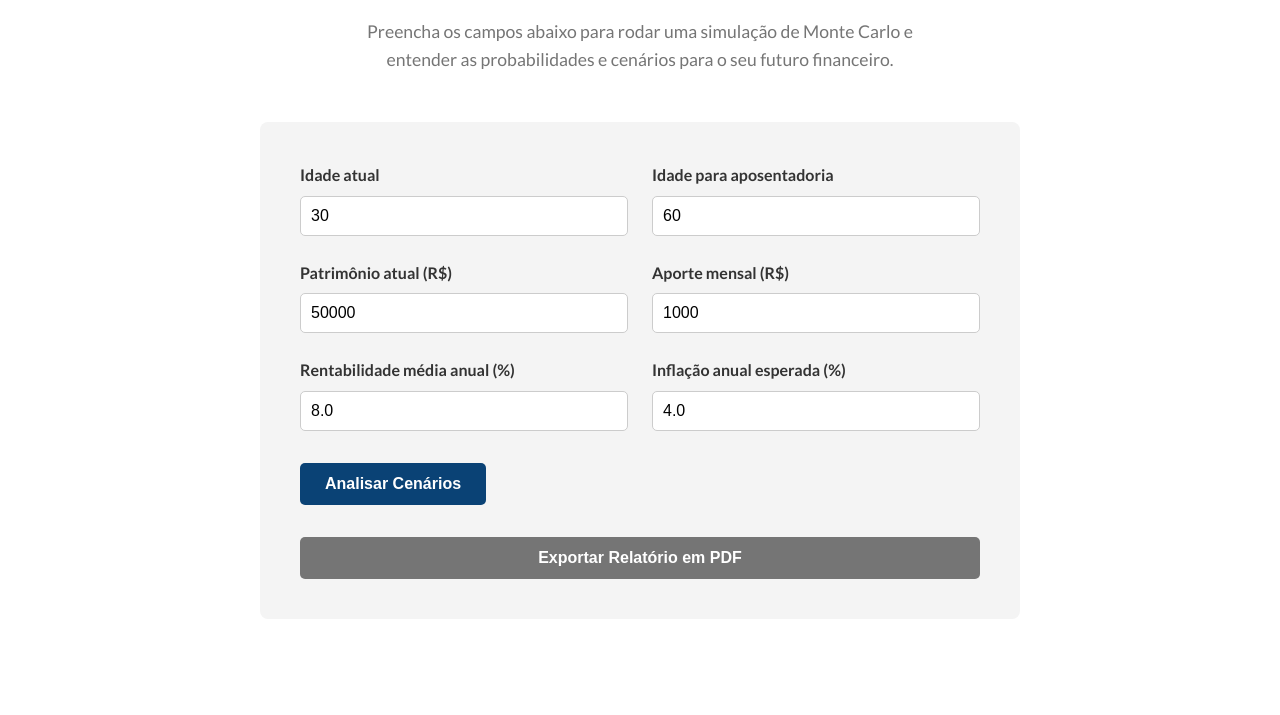
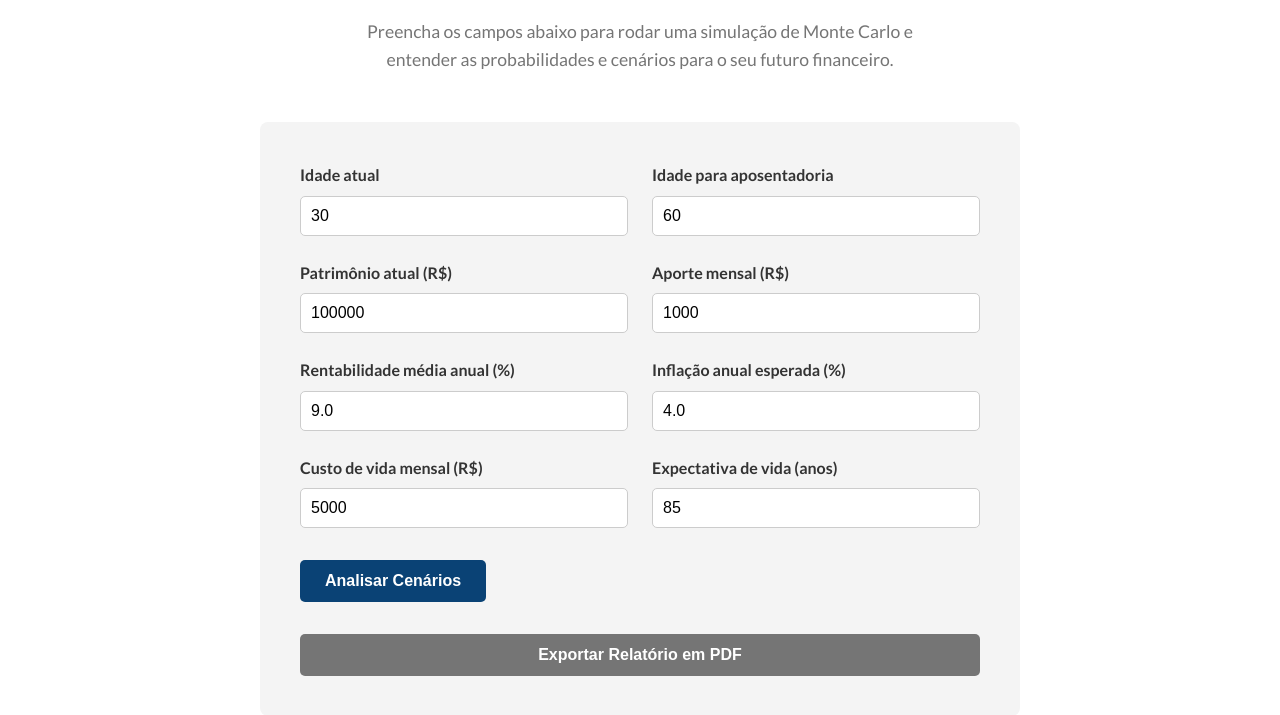
Before and after one commit to frv1n1c1u5/vr.github.io, a plain HTML site: page clientes.html in a window 1280 px wide. Shown: the part 205-920 px from the top of the page. Drawn offline with nearby package versions, Linux system fonts and the light colour scheme.

Commit message:
Update clientes.html

```diff
--- a/clientes.html
+++ b/clientes.html
@@ -40,7 +40,6 @@
 
                 <div class="calculator-container">
                     <form id="retirement-form">
-
                         <div class="form-grid">
                             <div class="form-group">
                                 <label for="current-age">Idade atual</label>
@@ -52,7 +51,7 @@
                             </div>
                             <div class="form-group">
                                 <label for="current-patrimony">Patrimônio atual (R$)</label>
-                                <input type="number" id="current-patrimony" value="50000" required>
+                                <input type="number" id="current-patrimony" value="100000" required>
                             </div>
                             <div class="form-group">
                                 <label for="monthly-contribution">Aporte mensal (R$)</label>
@@ -60,11 +59,19 @@
                             </div>
                             <div class="form-group">
                                 <label for="annual-return">Rentabilidade média anual (%)</label>
-                                <input type="number" id="annual-return" step="0.1" value="8.0" required>
+                                <input type="number" id="annual-return" step="0.1" value="9.0" required>
                             </div>
                             <div class="form-group">
                                 <label for="annual-inflation">Inflação anual esperada (%)</label>
-                                <input type="number" id="annual-inflation" step="0.1" value="4.0">
+                                <input type="number" id="annual-inflation" step="0.1" value="4.0" required>
+                            </div>
+                            <div class="form-group">
+                                <label for="post-retirement-cost">Custo de vida mensal (R$)</label>
+                                <input type="number" id="post-retirement-cost" value="5000" required>
+                            </div>
+                            <div class="form-group">
+                                <label for="life-expectancy">Expectativa de vida (anos)</label>
+                                <input type="number" id="life-expectancy" value="85" required>
                             </div>
                         </div>
                         <button type="submit" class="btn btn-primary">Analisar Cenários</button>
```
